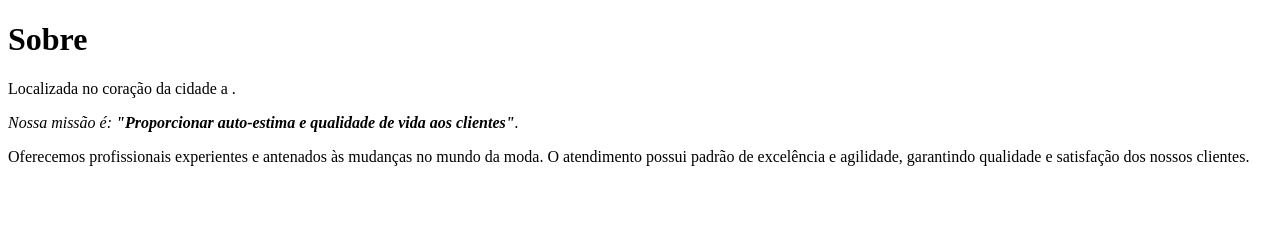
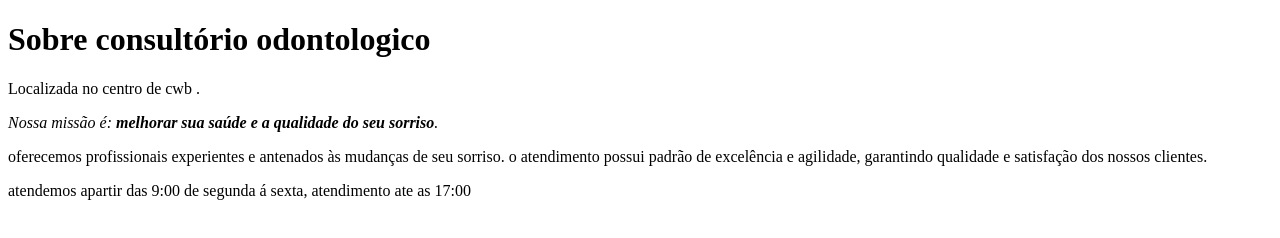
Before and after one commit to evelyn00000/TURMAF, a plain HTML site: page index.html in a window 1280 px wide. Drawn offline with Linux system fonts and the light colour scheme.

Commit message:
Update index.html

```diff
--- a/index.html
+++ b/index.html
@@ -1,13 +1,13 @@
 
 <!DOCTYPE html>
 <html lang="pt-br">
-    <h1>Sobre </h1>
+    <h1>Sobre  consultório odontologico </h1>
 
-    <p>Localizada no coração da cidade a <strong></strong> .</p>
+    <p>Localizada no centro de cwb<strong></strong> .</p>
 
-    <p><em>Nossa missão é: <strong>"Proporcionar auto-estima e qualidade de vida aos clientes"</strong>.</em></p>
+    <p><em>Nossa missão é: <strong>melhorar sua saúde e a qualidade do seu sorriso</strong>.</em></p>
 
-    <p>Oferecemos profissionais experientes e antenados às mudanças no mundo da moda.
-    O atendimento possui padrão de excelência e agilidade, garantindo qualidade e satisfação dos nossos clientes.</p>
+    <p>oferecemos profissionais experientes e antenados às mudanças de seu sorriso.
+    o atendimento possui padrão de excelência e agilidade, garantindo qualidade e satisfação dos nossos clientes.</p>
 
-</html>
+</html>atendemos apartir das 9:00 de segunda á sexta, atendimento ate as 17:00</html>
```
